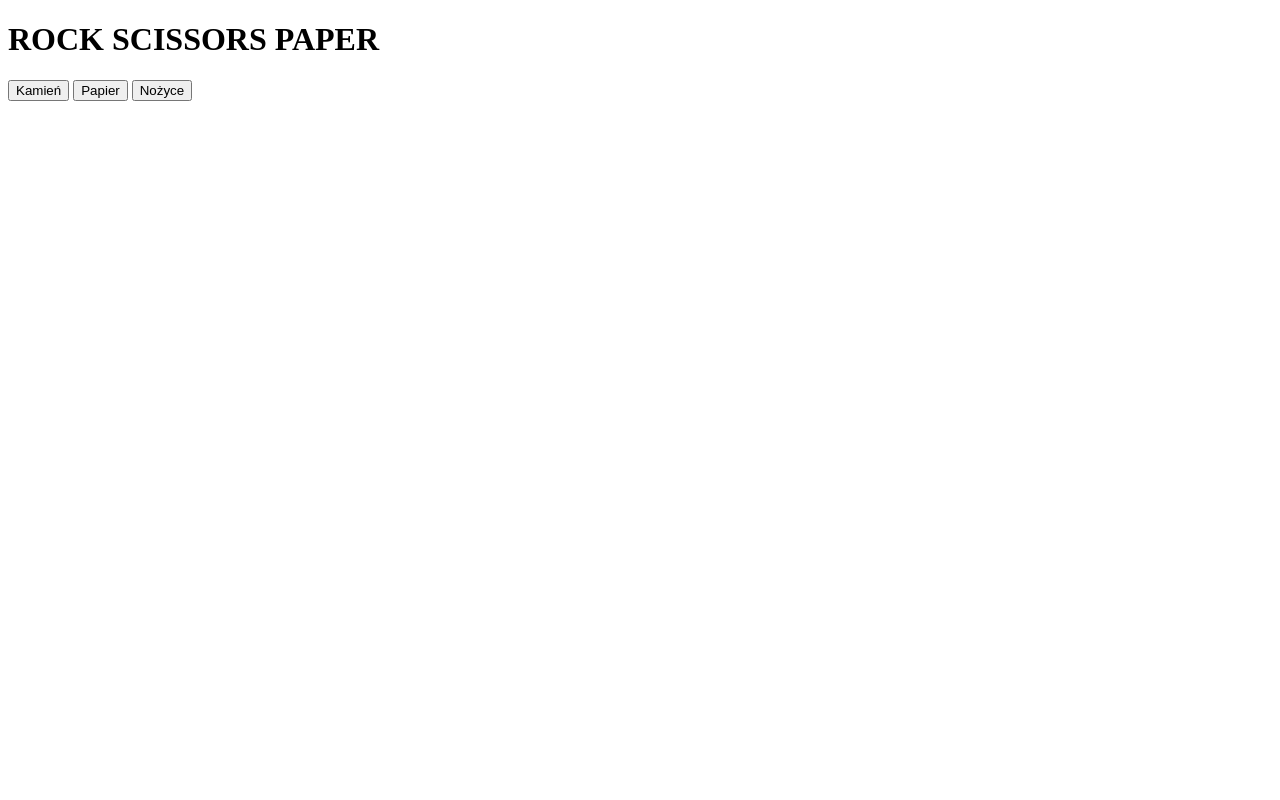
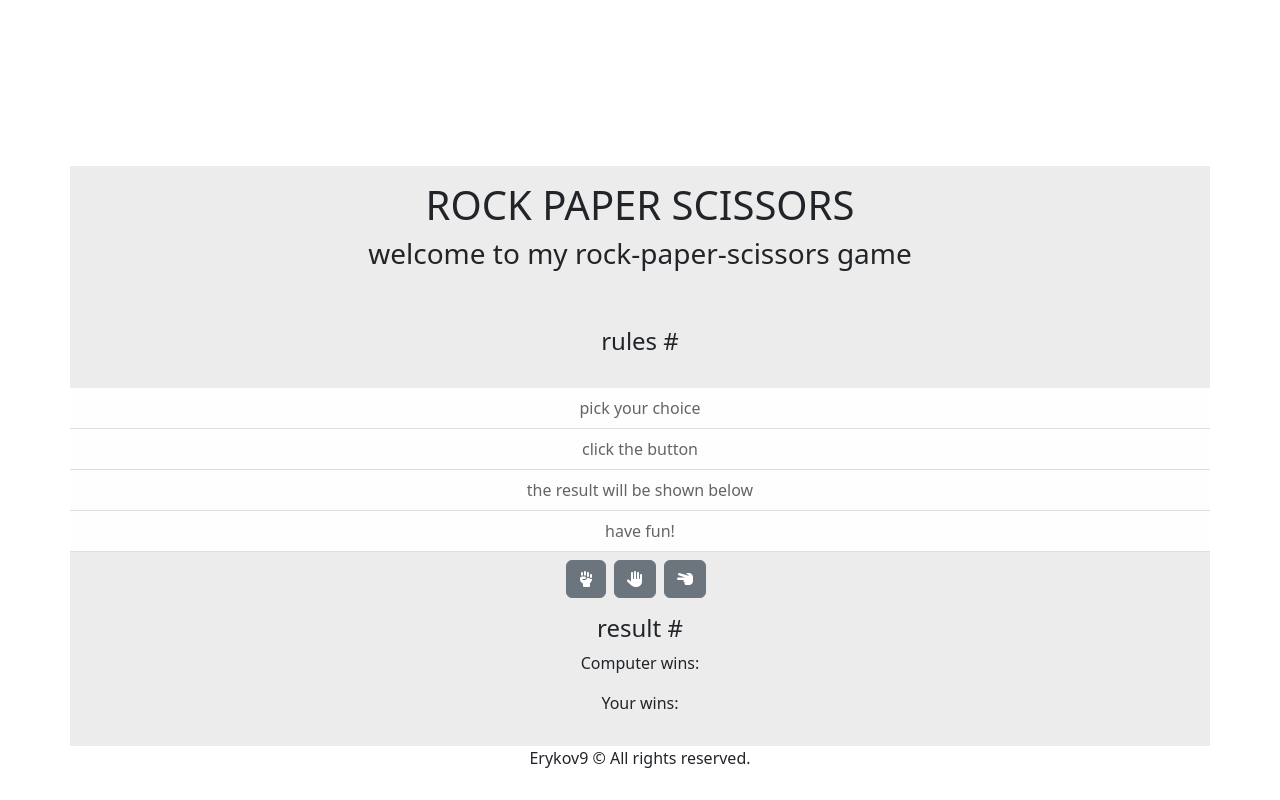
Before and after one commit to Erykov9/javascript-prework, a website: page index.html in a window 1280 px wide. Drawn offline with nearby package versions, Linux system fonts and the light colour scheme; files that its build step writes are made by us from their sources.

Commit message:
add styles and result function to javascript

```diff
--- a/index.html
+++ b/index.html
@@ -2,19 +2,43 @@
 <html lang="en">
 <head>
 	<meta charset="UTF-8">
+	<meta name="viewport" content="width=device-width, initial-scale=1">
+	<script src="https://cdn.jsdelivr.net/npm/@popperjs/core@2.11.5/dist/umd/popper.min.js" integrity="sha384-Xe+8cL9oJa6tN/veChSP7q+mnSPaj5Bcu9mPX5F5xIGE0DVittaqT5lorf0EI7Vk" crossorigin="anonymous"></script>
+	<script src="https://cdn.jsdelivr.net/npm/bootstrap@5.2.0-beta1/dist/js/bootstrap.min.js" integrity="sha384-kjU+l4N0Yf4ZOJErLsIcvOU2qSb74wXpOhqTvwVx3OElZRweTnQ6d31fXEoRD1Jy" crossorigin="anonymous"></script>
+	<script src="https://kit.fontawesome.com/024f0574f0.js" crossorigin="anonymous"></script>
 	<title>Kamień, papier, nożyce</title>
+	<link href="https://cdn.jsdelivr.net/npm/bootstrap@5.2.0-beta1/dist/css/bootstrap.min.css" rel="stylesheet" integrity="sha384-0evHe/X+R7YkIZDRvuzKMRqM+OrBnVFBL6DOitfPri4tjfHxaWutUpFmBp4vmVor" crossorigin="anonymous">
 	<link rel="stylesheet" href="sass/style.css">
 </head>
 <body>
-	<div class="container">
-		<h1>ROCK SCISSORS PAPER</h1>
-		<div id="buttons">
-            <button id="play-rock" type="submit">Kamień</button>
-            <button id="play-paper" type="submit">Papier</button>
-            <button id="play-scissors" type="submit">Nożyce</button>
+	<div class="container-sm">
+		<h1 class="game-header px-2">ROCK PAPER SCISSORS</h1>
+		<div class="game-rules">
+			<h3>welcome to my rock-paper-scissors game</h3><br><br>
+			<h4>rules #</h4><br>
+			<ul class="list-group list-group-flush pb-2">
+				<li class="list-group-item list-group-item-light">pick your choice</li>
+				<li class="list-group-item list-group-item-light">click the button</li>
+				<li class="list-group-item list-group-item-light">the result will be shown below</li>
+				<li class="list-group-item list-group-item-light">have fun!</li>
+			<ul>
+		</div>
+		<div id="buttons" class="btns pb-3">
+            <button id="play-rock" type="submit" class="btn btn-secondary me-2"><i class="fa-solid fa-hand-fist"></i></button>
+            <button id="play-paper" type="submit" class="btn btn-secondary me-2"><i class="fa-solid fa-hand"></i></button>
+            <button id="play-scissors" type="submit" class="btn btn-secondary me-2"><i class="fa-solid fa-hand-scissors"></i></button>
         </div>
-		<div id="messages"></div>
+		<div id="messages" class="msgs"></div>
+		<div id="result" class="result">
+			<h4>result #</h4>
+			<p>Computer wins: <span id="pc-win"></span></p>
+			<p>Your wins: <span id="player-win"></span></p>
+		</div>
 	</div>
+
+	<footer class="container">
+		<p>Erykov9 &copy; All rights reserved.</p>
+	</footer>
 	<script src="js/function.js"></script>
 	<script src="js/script.js"></script>
 </body>
--- a/js/function.js
+++ b/js/function.js
@@ -1,9 +1,14 @@
 function printMessage(msg){
-	let div = document.createElement('div');
+	let div = document.createElement('p');
 	div.innerHTML = msg;
 	document.getElementById('messages').appendChild(div);
 }
-
 function clearMessages(){
 	document.getElementById('messages').innerHTML = '';
 }
+function result() {
+	let pc = document.getElementById('pc-win')
+    let play = document.getElementById('player-win')
+    pc.innerHTML = computerWin;
+    play.innerHTML = playerWin;
+}
--- a/js/script.js
+++ b/js/script.js
@@ -1,3 +1,7 @@
+let computerWin = 0;
+let playerWin = 0;
+
+
 function playGame(playerInput) {
     clearMessages()
     console.log(playerInput);
@@ -27,31 +31,32 @@ function playGame(playerInput) {
             printMessage('Remis!');
         } else if (computerMove == 'kamień' && playerMove == 'papier') {
             printMessage('Wygrałeś!');
-            playerWin = playerWin + 1;
+            playerWin++;
         } else if (computerMove == 'kamień' && playerMove == 'nożyce') {
             printMessage('Przegrałeś!');
-            computerWin = computerWin + 1;
+            computerWin++;
         } else if (computerMove == 'papier' && playerMove == 'papier') {
             printMessage('Remis!');
         } else if (computerMove == 'nożyce' && playerMove == 'nożyce') {
             printMessage('Remis!');
         } else if (computerMove == 'nożyce' && playerMove == 'papier') {
             printMessage('Przegrałeś!');
-            computerWin = computerWin + 1;
+            computerWin++;
         } else if (computerMove == 'nożyce' && playerMove == 'kamień') {
             printMessage('Wygrałeś!');
-            playerWin = playerWin + 1;
+            playerWin++;
         } else if (computerMove == 'papier' && playerMove == 'kamień') {
             printMessage('Przegrałeś!');
-            computerWin = computerWin + 1;
+            computerWin++;
         } else if (computerMove == 'papier' && playerMove == 'nożyce') {
             printMessage('Wygrałeś!');
-            playerWin = playerWin + 1;
+            playerWin++;
         } else if (playerMove == 'error'){
             printMessage('BŁĄD')
         }
     }
     displayResult(computerMove, playerMove)
+    result()
 }
 
 document.getElementById('play-rock').addEventListener('click', function() { playGame(1) })
--- a/sass/style.scss
+++ b/sass/style.scss
@@ -0,0 +1,36 @@
+/* GLOBAL */
+* {
+    box-sizing: border-box;
+}
+
+/* GAME-SPLASH */
+.container-sm {
+    background: #ececec;
+    margin-top: 13%;
+    padding: 15px 0;
+}
+.game-header {
+    text-align: center;
+}
+.btns {
+    display: flex;
+    align-items: center;
+    justify-content: center;
+    display: subgrid;
+}
+.msgs p {
+    text-align: center;
+}
+.game-rules {
+    text-align: center;
+    ul {
+        list-style-type: none;
+        padding-left: 0px;
+    }
+}
+.result {
+    text-align: center;
+}
+footer {
+    text-align: center;
+}
```
